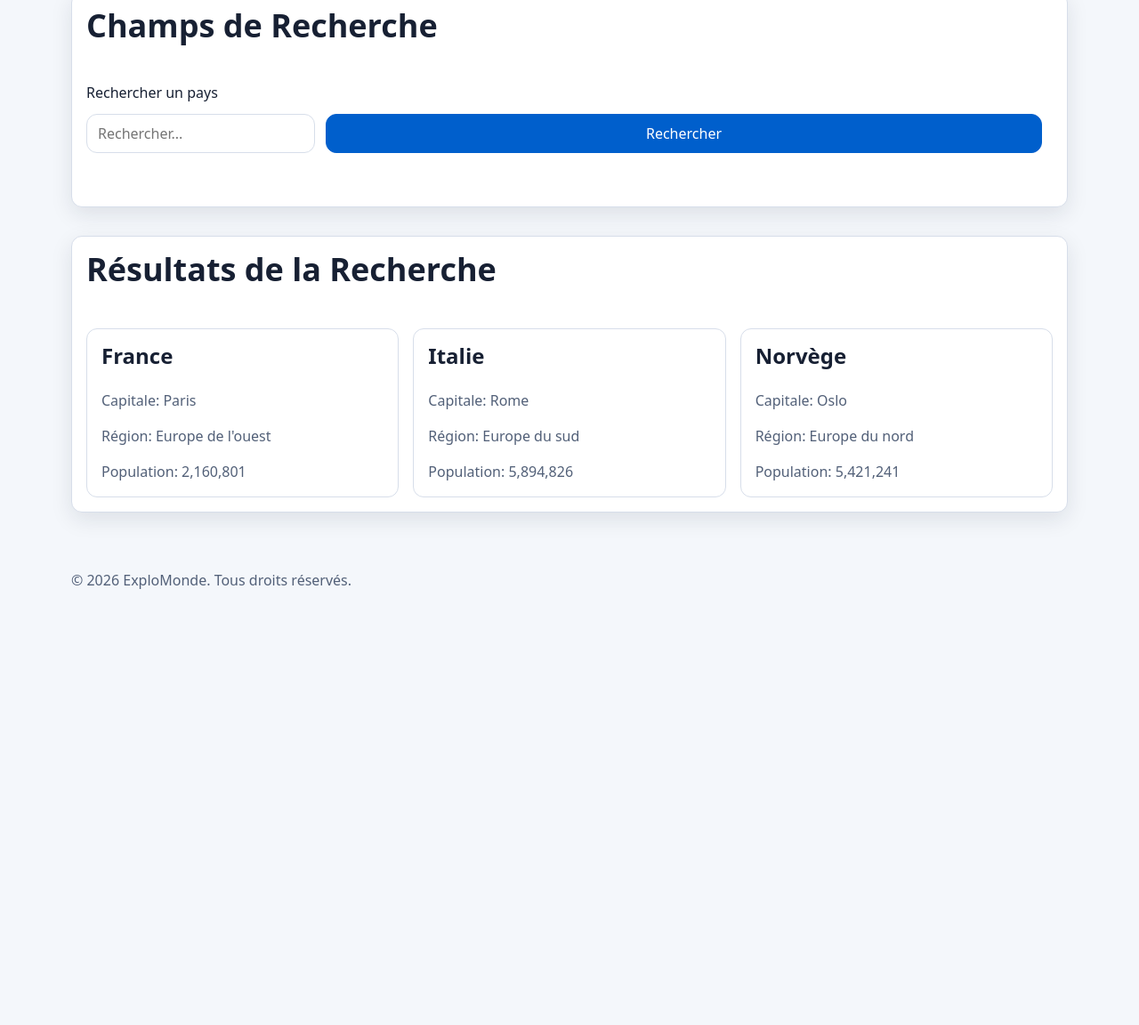
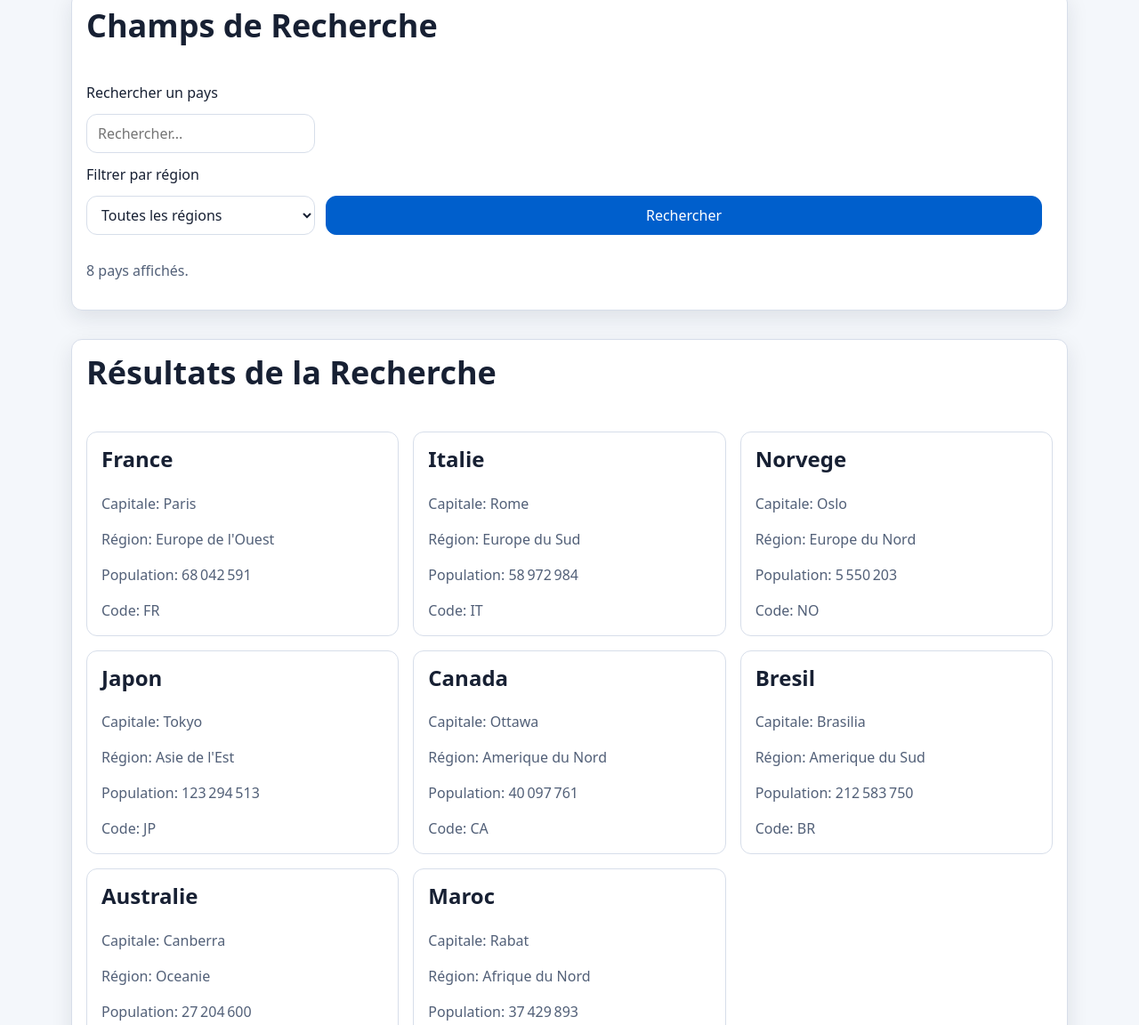
Before and after one commit to MarieF18/ExploMonde, a plain HTML site: page index.html in a window 1280 px wide. Shown: the part 212-1364 px from the top of the page at 89% size. Before the commit the page ends 908 px from the top, so only its background shows below. Drawn offline with Linux system fonts and the light colour scheme.

Commit message:
innit(js) : creation du js
Ustiliation d'un tableau de données fixes dans data.js

```diff
--- a/css/components.css
+++ b/css/components.css
@@ -39,6 +39,7 @@ footer {
 }
 
 input,
+select,
 button {
 	min-height: 2.75rem;
 	padding: 0.5rem 0.75rem;
@@ -52,6 +53,11 @@ input {
 	color: var(--couleur-texte);
 }
 
+select {
+	background: var(--couleur-surface);
+	color: var(--couleur-texte);
+}
+
 button {
 	border-color: var(--couleur-accent);
 	background: var(--couleur-accent);
@@ -61,7 +67,6 @@ button {
 
 .resultats {
 	display: grid;
-	grid-template-columns: repeat(auto-fit, minmax(260px, 1fr));
 	gap: var(--espacement);
 }
 
@@ -69,10 +74,17 @@ button {
 	grid-column: 1 / -1;
 }
 
+#cartes-pays {
+	display: grid;
+	grid-template-columns: repeat(auto-fit, minmax(260px, 1fr));
+	gap: var(--espacement);
+}
+
 .pays {
 	padding: var(--espacement);
 	border: 1px solid var(--couleur-bordure);
 	border-radius: var(--rayon);
+	cursor: pointer;
 }
 
 .pays h3 {
@@ -81,6 +93,20 @@ button {
 
 .pays p:last-child {
 	margin-block-end: 0;
+}
+
+dialog {
+	width: min(42rem, calc(100% - 2rem));
+	max-width: none;
+	border: 1px solid var(--couleur-bordure);
+	border-radius: var(--rayon);
+	background: var(--couleur-surface);
+	color: var(--couleur-texte);
+	box-shadow: var(--ombre);
+}
+
+dialog::backdrop {
+	background: rgba(0, 0, 0, 0.55);
 }
 
 @media (min-width: 40rem) {
--- a/index.html
+++ b/index.html
@@ -21,34 +21,29 @@
                 <h2>Champs de Recherche</h2>
                 <label for="recherche-pays">Rechercher un pays</label>
                 <input id="recherche-pays" type="text" placeholder="Rechercher..." />
+                <label for="filtre-region">Filtrer par région</label>
+                <select id="filtre-region">
+                    <option value="">Toutes les régions</option>
+                </select>
                 <button>Rechercher</button>
                 <p id="statut-resultats" role="status" aria-live="polite"></p>
             </section>
             <section class="resultats">
                 <h2>Résultats de la Recherche</h2>
-                <article class="pays">
-                    <h3 class="nomPays">France</h3>
-                    <p class="capitale">Capitale: Paris</p>
-                    <p class="region">Région: Europe de l'ouest</p>
-                    <p class="population">Population: 2,160,801</p >
-                </article>
-                <article class="pays">
-                    <h3 class="nomPays">Italie</h3>
-                    <p class="capitale">Capitale: Rome</p>
-                    <p class="region">Région: Europe du sud</p>
-                    <p class="population">Population: 5,894,826</p>
-                </article>
-                <article class="pays">
-                    <h3 class="nomPays">Norvège</h3>
-                    <p class="capitale">Capitale: Oslo</p>
-                    <p class="region">Région: Europe du nord</p>
-                    <p class="population">Population: 5,421,241</p>
-                </article>
+                <div id="cartes-pays"></div>
             </section>
         </main>
 
         <footer>
-            <p>&copy; 2026 ExploMonde. Tous droits réservés.</p>
+            <p>&copy; 2026 ExploMonde. Marie Fiette.</p>
         </footer>
+        <dialog id="detail-pays">
+            <h2 id="titre-detail"></h2>
+            <div id="contenu-detail"></div>
+            <form method="dialog">
+                <button>Fermer</button>
+            </form>
+        </dialog>
+        <script type="module" src="js/main.js"></script>
     </body>
 </html>
--- /dev/null
+++ b/js/data.js
@@ -0,0 +1,60 @@
+export const pays = [
+    {
+        nom: "France",
+        capitale: "Paris",
+        region: "Europe de l'Ouest",
+        population: 68042591,
+        code: "FR"
+    },
+    {
+        nom: "Italie",
+        capitale: "Rome",
+        region: "Europe du Sud",
+        population: 58972984,
+        code: "IT"
+    },
+    {
+        nom: "Norvege",
+        capitale: "Oslo",
+        region: "Europe du Nord",
+        population: 5550203,
+        code: "NO"
+    },
+    {
+        nom: "Japon",
+        capitale: "Tokyo",
+        region: "Asie de l'Est",
+        population: 123294513,
+        code: "JP"
+    },
+    {
+        nom: "Canada",
+        capitale: "Ottawa",
+        region: "Amerique du Nord",
+        population: 40097761,
+        code: "CA"
+    },
+    {
+        nom: "Bresil",
+        capitale: "Brasilia",
+        region: "Amerique du Sud",
+        population: 212583750,
+        code: "BR"
+    },
+    {
+        nom: "Australie",
+        capitale: "Canberra",
+        region: "Oceanie",
+        population: 27204600,
+        code: "AU"
+    },
+    {
+        nom: "Maroc",
+        capitale: "Rabat",
+        region: "Afrique du Nord",
+        population: 37429893,
+        code: "MA"
+    }
+];
+
+export default pays;
--- /dev/null
+++ b/js/main.js
@@ -0,0 +1,76 @@
+import pays from "./data.js";
+import { creerCarte } from "./ui.js";
+
+const conteneurCartes = document.querySelector("#cartes-pays");
+const filtreRegion = document.querySelector("#filtre-region");
+const statutResultats = document.querySelector("#statut-resultats");
+const detailPays = document.querySelector("#detail-pays");
+const titreDetail = document.querySelector("#titre-detail");
+const contenuDetail = document.querySelector("#contenu-detail");
+
+function afficherDetail(paysSelectionne) {
+    titreDetail.textContent = paysSelectionne.nom;
+    contenuDetail.replaceChildren();
+
+    const details = [
+        ["Capitale", paysSelectionne.capitale],
+        ["Région", paysSelectionne.region],
+        ["Population", paysSelectionne.population.toLocaleString("fr-FR")],
+        ["Code", paysSelectionne.code]
+    ];
+
+    details.forEach(([libelle, valeur]) => {
+        const paragraphe = document.createElement("p");
+        paragraphe.textContent = `${libelle}: ${valeur}`;
+        contenuDetail.append(paragraphe);
+    });
+
+    detailPays.showModal();
+}
+
+const regions = [...new Set(pays.map((paysActuel) => paysActuel.region))].sort();
+
+regions.forEach((region) => {
+    const option = document.createElement("option");
+    option.value = region;
+    option.textContent = region;
+    filtreRegion.append(option);
+});
+
+function afficherPays(paysAAfficher) {
+    const fragment = document.createDocumentFragment();
+
+    paysAAfficher.forEach((paysActuel) => {
+        fragment.append(creerCarte(paysActuel));
+    });
+
+    conteneurCartes.replaceChildren(fragment);
+    statutResultats.textContent = `${paysAAfficher.length} pays affiché${paysAAfficher.length > 1 ? "s" : ""}.`;
+}
+
+filtreRegion.addEventListener("change", () => {
+    const regionSelectionnee = filtreRegion.value;
+    const paysFiltres = regionSelectionnee
+        ? pays.filter((paysActuel) => paysActuel.region === regionSelectionnee)
+        : pays;
+
+    afficherPays(paysFiltres);
+});
+
+conteneurCartes.addEventListener("click", (event) => {
+    const carte = event.target.closest(".pays");
+    const paysSelectionne = pays.find((paysActuel) => paysActuel.code === carte?.dataset.code);
+
+    if (paysSelectionne) {
+        afficherDetail(paysSelectionne);
+    }
+});
+
+conteneurCartes.addEventListener("keydown", (event) => {
+    if (event.key === "Enter" || event.key === " ") {
+        event.preventDefault();
+        event.target.click();
+    }
+});
+
+afficherPays(pays);
--- /dev/null
+++ b/js/ui.js
@@ -0,0 +1,32 @@
+export function creerCarte(pays) {
+    const article = document.createElement("article");
+    article.className = "pays";
+    article.dataset.code = pays.code;
+    article.tabIndex = 0;
+    article.setAttribute("role", "button");
+    article.setAttribute("aria-label", `Afficher le détail de ${pays.nom}`);
+
+    const nom = document.createElement("h3");
+    nom.className = "nomPays";
+    nom.textContent = pays.nom;
+
+    const capitale = document.createElement("p");
+    capitale.className = "capitale";
+    capitale.textContent = `Capitale: ${pays.capitale}`;
+
+    const region = document.createElement("p");
+    region.className = "region";
+    region.textContent = `Région: ${pays.region}`;
+
+    const population = document.createElement("p");
+    population.className = "population";
+    population.textContent = `Population: ${pays.population.toLocaleString("fr-FR")}`;
+
+    const code = document.createElement("p");
+    code.className = "code";
+    code.textContent = `Code: ${pays.code}`;
+
+    article.append(nom, capitale, region, population, code);
+
+    return article;
+}
```
